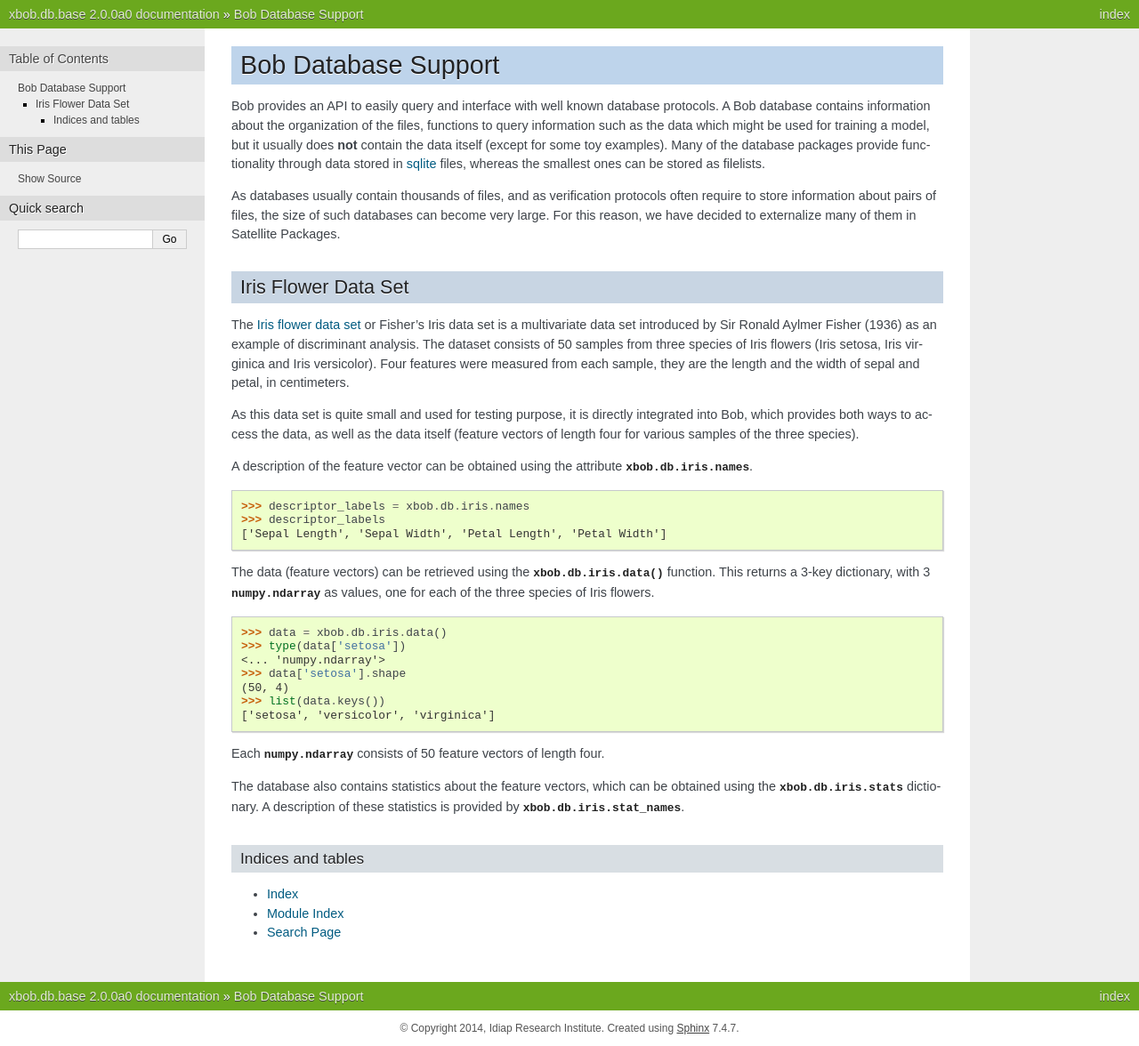
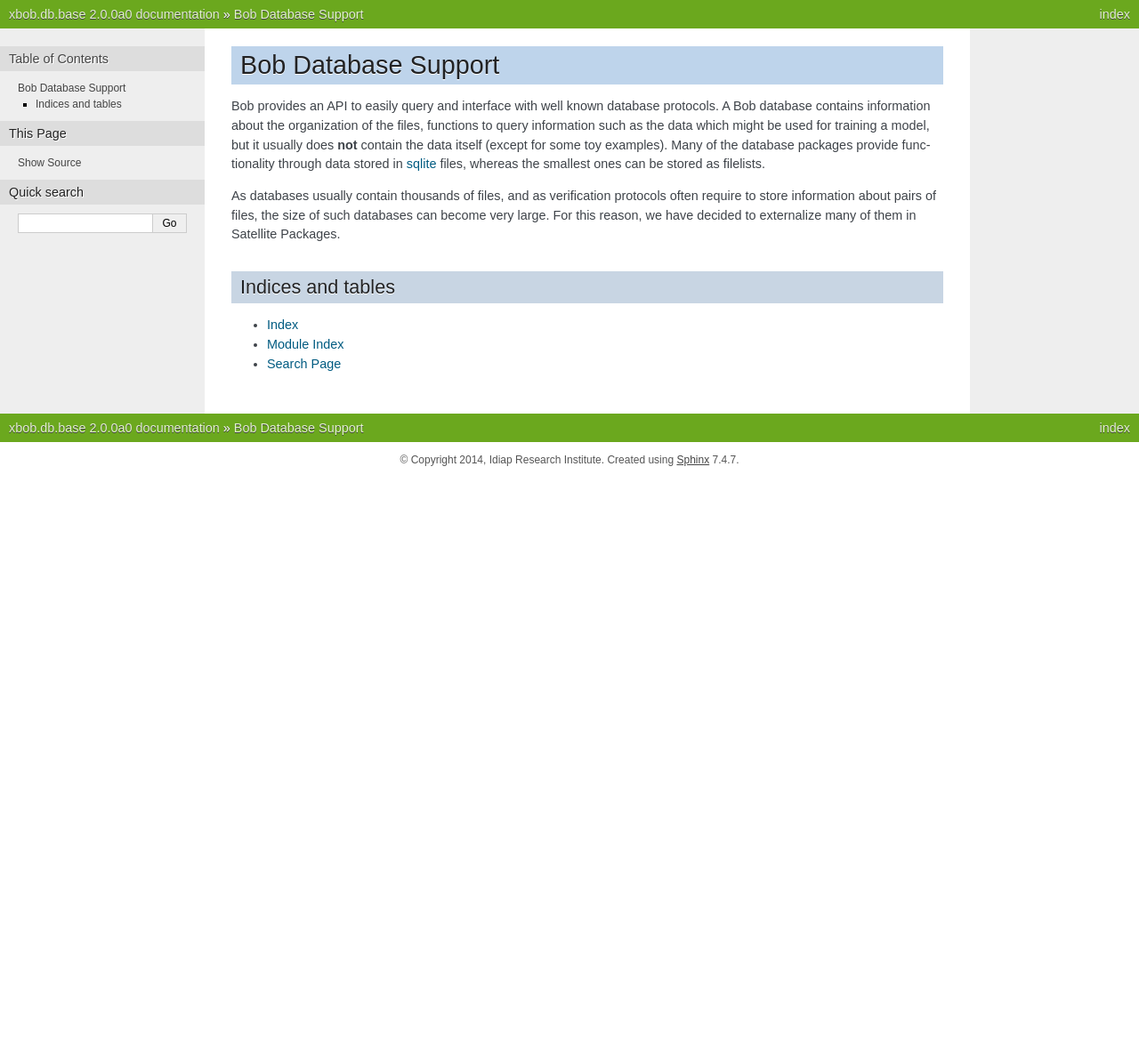
Before and after one commit to bioidiap/bob.db.base, a Sphinx documentation site: the page built from doc/index.rst, in a window 1280 px wide. Shown: the whole page at 89% size. Built offline with Sphinx 7.4.7, drawn with Linux system fonts in a browser that asks for light colours; formulas are drawn with MathJax 3; after the commit the page ends 900 px from its top, so only the background shows below that.

Commit message:
Move doctests into Iris Flower database package

```diff
--- a/doc/index.rst
+++ b/doc/index.rst
@@ -19,55 +19,6 @@ often require to store information about pairs of files, the size of such
 databases can become very large. For this reason, we have decided to
 externalize many of them in Satellite Packages.
 
-.. testsetup:: *
-
-   import xbob.db
-
-
-Iris Flower Data Set
-====================
-
-The `Iris flower data set <http://en.wikipedia.org/wiki/Iris_flower_data_set>`_
-or Fisher's Iris data set is a multivariate data set introduced by Sir Ronald
-Aylmer Fisher (1936) as an example of discriminant analysis. The dataset
-consists of 50 samples from three species of Iris flowers (Iris setosa, Iris
-virginica and Iris versicolor). Four features were measured from each sample,
-they are the length and the width of sepal and petal, in centimeters.
-
-As this data set is quite small and used for testing purpose, it is directly
-integrated into |project|, which provides both ways to access the data, as well
-as the data itself (feature vectors of length four for various samples of the
-three species).
-
-A description of the feature vector can be obtained using the attribute
-:py:attr:`xbob.db.iris.names`.
-
-.. doctest::
-
-   >>> descriptor_labels = xbob.db.iris.names
-   >>> descriptor_labels
-   ['Sepal Length', 'Sepal Width', 'Petal Length', 'Petal Width']
-
-The data (feature vectors) can be retrieved using the :py:meth:`xbob.db.iris.data()`
-function. This returns a 3-key dictionary, with 3 :py:class:`numpy.ndarray`
-as values, one for each of the three species of Iris flowers.
-
-.. doctest::
-
-  >>> data = xbob.db.iris.data()
-  >>> type(data['setosa'])
-  <... 'numpy.ndarray'>
-  >>> data['setosa'].shape
-  (50, 4)
-  >>> list(data.keys())
-  ['setosa', 'versicolor', 'virginica']
-
-Each :py:class:`numpy.ndarray` consists of 50 feature vectors of length four.
-
-The database also contains statistics about the feature vectors, which can be
-obtained using the :py:attr:`xbob.db.iris.stats` dictionary. A description
-of these statistics is provided by :py:attr:`xbob.db.iris.stat_names`.
-
 Indices and tables
 ------------------
 
```
